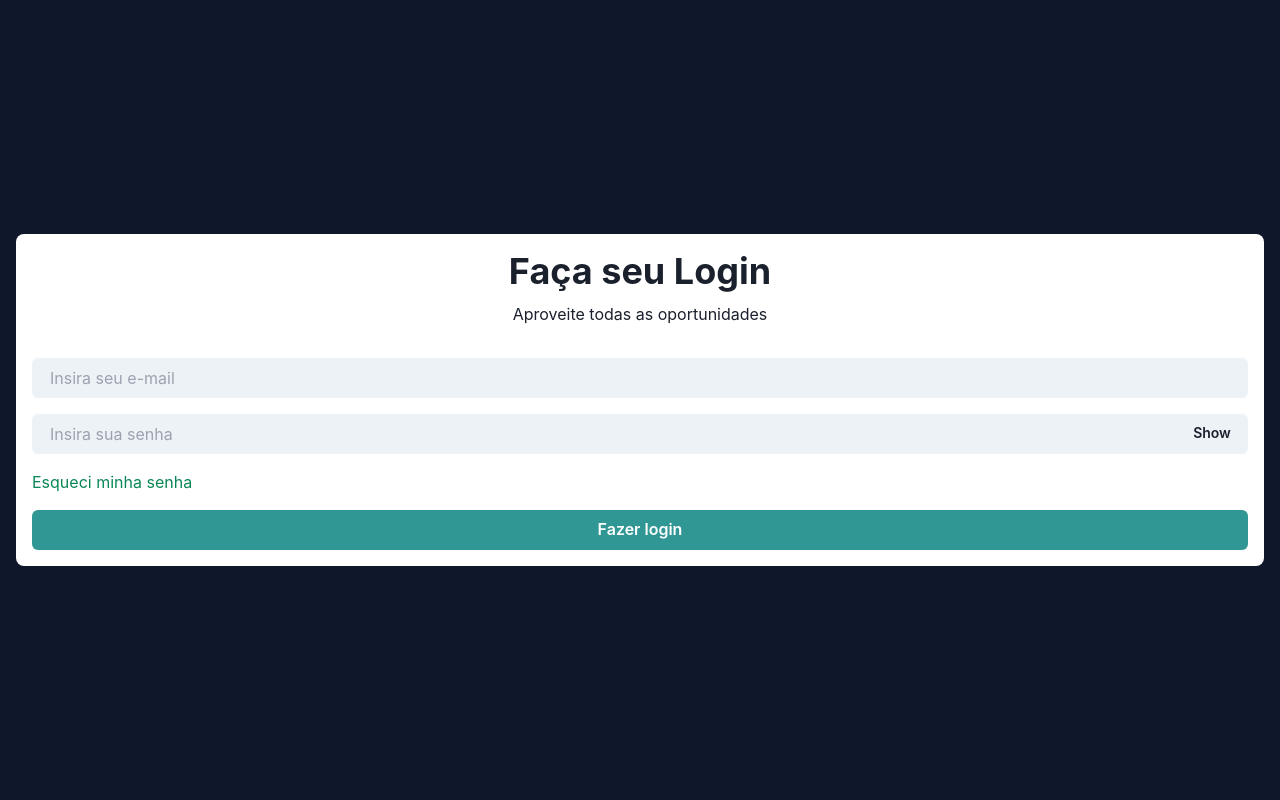
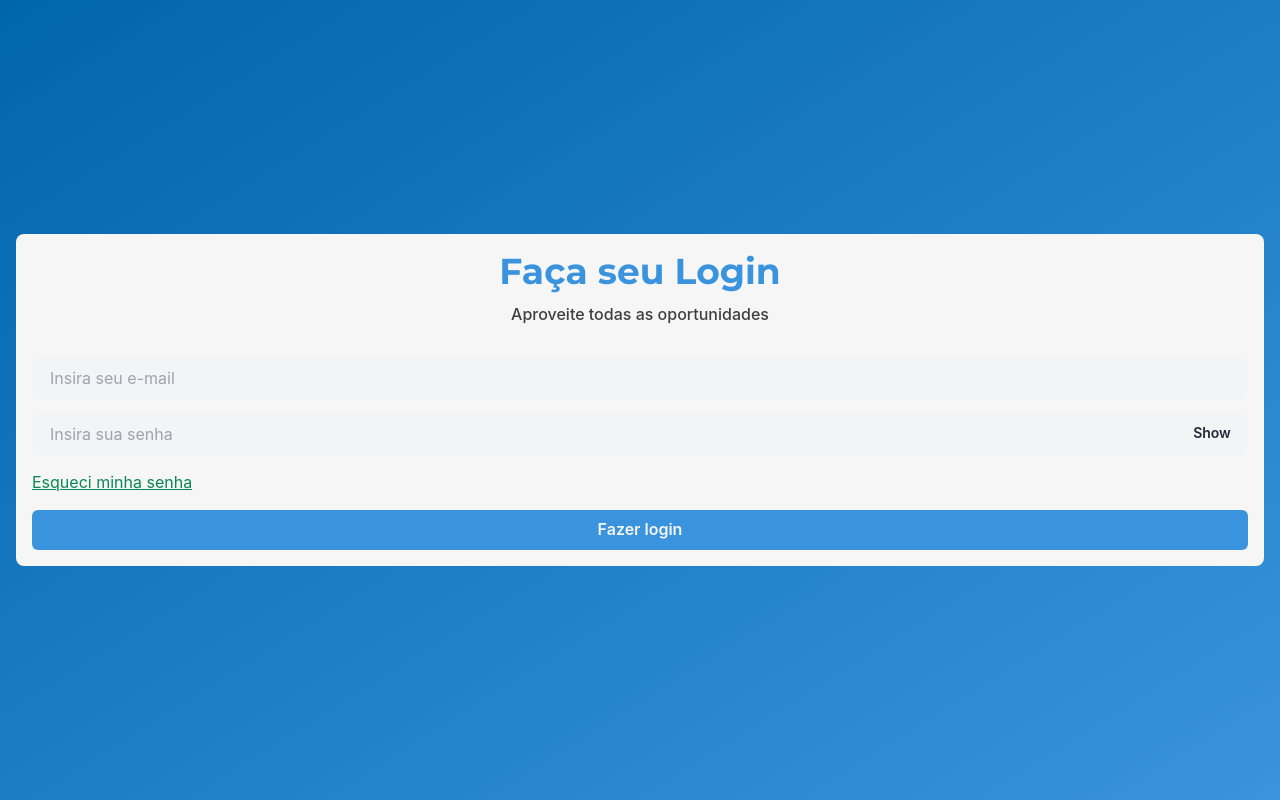
Before and after one commit to GustavoMont/service-market, a Next.js app: page /login in a window 1280 px wide. Built offline with nearby package versions, Linux system fonts and the light colour scheme.

Commit message:
:tada: create login component

```diff
--- a/pages/_app.tsx
+++ b/pages/_app.tsx
@@ -1,10 +1,11 @@
 import "../styles/globals.css";
 import type { AppProps } from "next/app";
 import { ChakraProvider } from "@chakra-ui/react";
+import theme from "@/styles/theme";
 
 function MyApp({ Component, pageProps }: AppProps) {
   return (
-    <ChakraProvider>
+    <ChakraProvider theme={theme}>
       <Component {...pageProps} />
     </ChakraProvider>
   );
--- /dev/null
+++ b/pages/_document.tsx
@@ -0,0 +1,18 @@
+import { Html, Head, Main, NextScript } from "next/document";
+
+export default function Document() {
+  return (
+    <Html>
+      <Head>
+        <link
+          href="https://fonts.googleapis.com/css2?family=Montserrat:wght@400;500;700&family=Roboto&display=swap"
+          rel="stylesheet"
+        />
+      </Head>
+      <body>
+        <Main />
+        <NextScript />
+      </body>
+    </Html>
+  );
+}
--- a/pages/login.tsx
+++ b/pages/login.tsx
@@ -14,15 +14,20 @@ import PasswordInput from "../components/Form/PasswordInput";
 
 function Login() {
   return (
-    <Body className="bg-slate-900 flex items-center justify-center">
+    <Body className="bg-gradient-to-br from-dark_primary to-primary flex items-center justify-center">
       <main className="w-full">
         <WhiteCard>
           <Stack spacing={8}>
             <div className="text-center">
-              <Heading as="h3" size="xl">
+              <Heading as="h3" size="xl" color="primary">
                 Faça seu Login
               </Heading>
-              <Text fontSize="md" className="mt-2">
+              <Text
+                fontWeight={500}
+                fontSize="md"
+                className="mt-2"
+                color="light_black"
+              >
                 Aproveite todas as oportunidades
               </Text>
             </div>
@@ -37,12 +42,15 @@ function Login() {
                 </InputGroup>
                 <PasswordInput variant={"filled"} />
                 <Link>
-                  <Text className="text-secondary">Esqueci minha senha</Text>
+                  <Text className="text-secondary underline">
+                    Esqueci minha senha
+                  </Text>
                 </Link>
                 <Button
+                  color={"white"}
                   loadingText="Submitting"
-                  colorScheme="teal"
                   variant="solid"
+                  bg={"primary"}
                   className="bg-primary"
                 >
                   Fazer login
--- /dev/null
+++ b/styles/theme.ts
@@ -0,0 +1,17 @@
+import { ChakraTheme, extendTheme } from "@chakra-ui/react";
+import resolveConfig from "tailwindcss/resolveConfig";
+import tailwindConfig from "tailwind.config";
+
+const tailwindTheme = resolveConfig(tailwindConfig);
+
+const theme: Partial<ChakraTheme> = {
+  colors: {
+    ...tailwindTheme.theme?.colors,
+  },
+  fonts: {
+    heading: "Montserrat",
+    text: "Roboto",
+  },
+};
+
+export default extendTheme(theme);
--- a/tailwind.config.js
+++ b/tailwind.config.js
@@ -8,8 +8,18 @@ module.exports = {
   theme: {
     extend: {
       colors: {
+        light_primary: "#76C3FF",
         primary: "#3993dd",
+        dark_primary: "#0066AB",
+        light_secondary: "#4EB881",
         secondary: "#0a8754",
+        dark_secondary: "#00592B",
+        light_white: "#FDFDFD",
+        white: "#f6f6f6",
+        dark_white: "#c3c3c3",
+        light_black: "#3f3f3f",
+        black: "#191919",
+        dark_black: "#101010",
       },
     },
   },
```
Also changed, not shown: tsconfig.json (+7 -1 lines).
